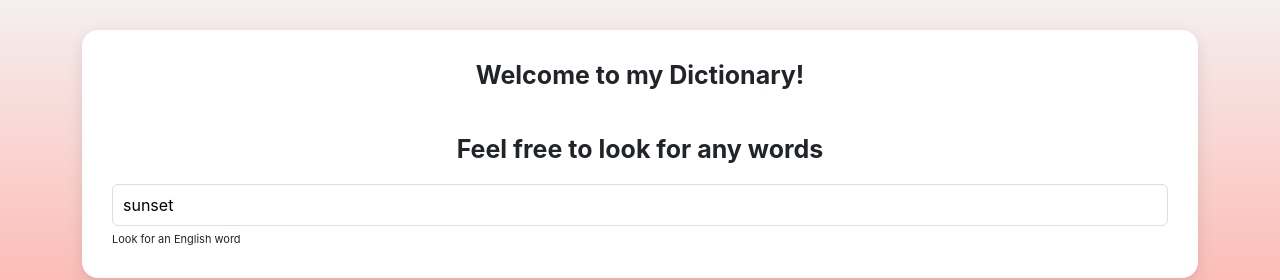
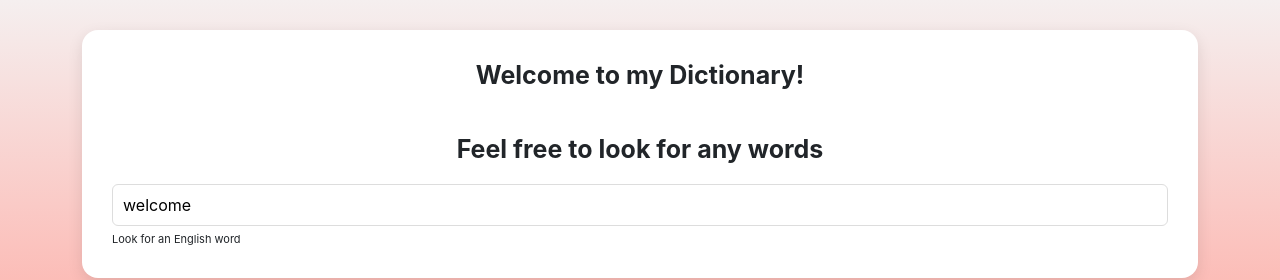
Before and after one commit to cfornetti/dictionary-project, a React (Create React App) app: page / in a window 1280 px wide. Shown: the top 280 px of the page. Built offline with nearby package versions, Linux system fonts and the light colour scheme; no server answers.

Commit message:
Changed my word

```diff
--- a/src/App.js
+++ b/src/App.js
@@ -8,7 +8,7 @@ export default function App() {
         <header className="App-header">
         </header>
         <main>
-          <Dictionary defaultKeyword="sunset" />
+          <Dictionary defaultKeyword="welcome" />
         </main>
         <footer className="App-footer">
           <small>Coded by <a href="https://github.com/cfornetti/dictionary-project">Chiara Fornetti</a></small>
```
